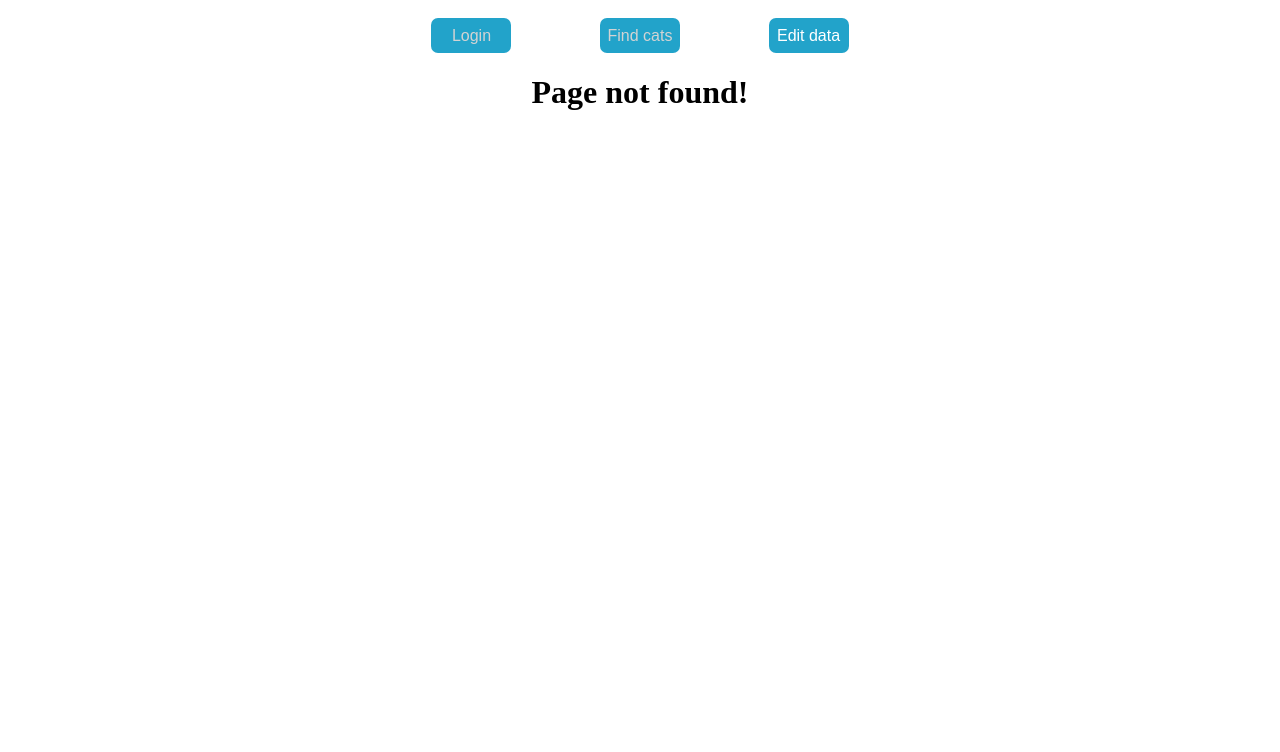
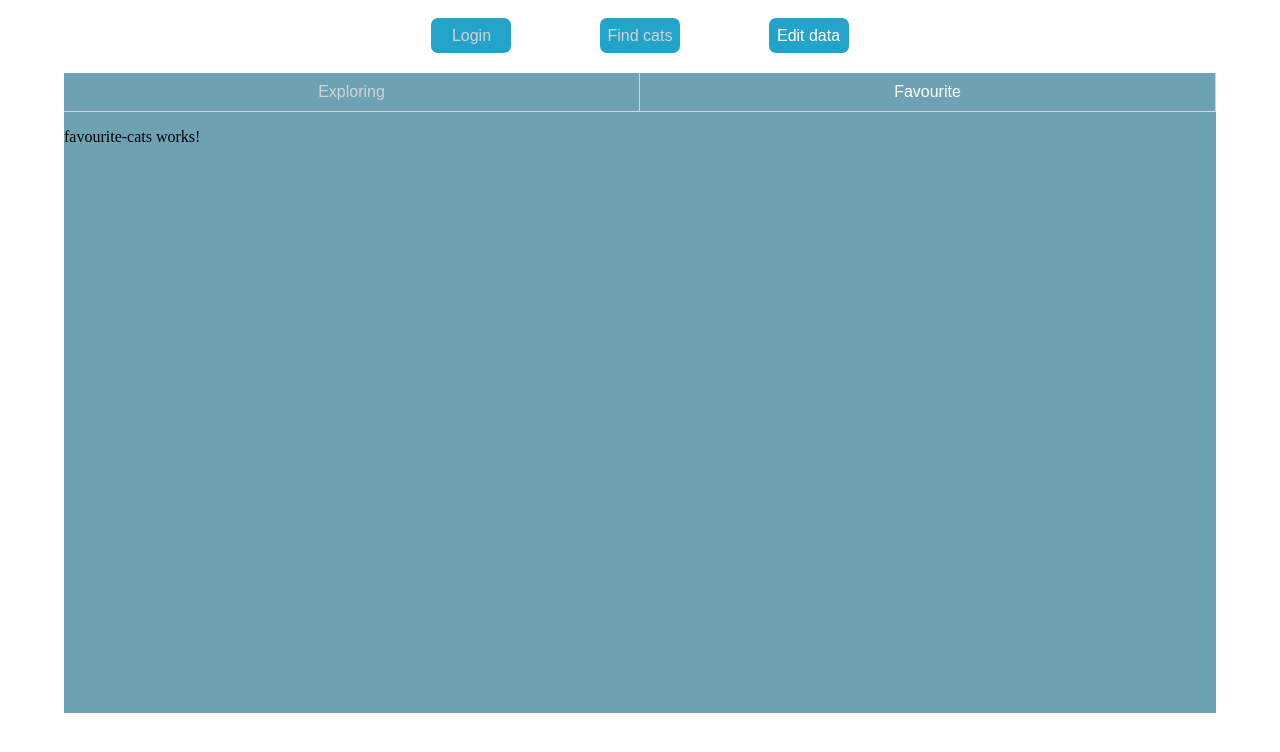
Before and after one commit to RadekeL/cat_data_angular, an Angular app: page /edit/favourite in a window 1280 px wide. Before the commit this address had no page. Shown: the top 752 px of the page. Built offline with nearby package versions, Linux system fonts and the light colour scheme.

Commit message:
Implement nested routing

```diff
--- a/src/app/app.module.ts
+++ b/src/app/app.module.ts
@@ -11,6 +11,8 @@ import { TemplateDrivenFormComponent } from "./components/login/template-driven-
 import { FormsModule, ReactiveFormsModule } from "@angular/forms";
 import { CatSearchFormComponent } from "./components/cat-search/cat-search-form/cat-search-form.component";
 import { CatInfoCardComponent } from "./components/cat-info-card/cat-info-card.component";
+import { ExploreCatsComponent } from './components/explore-cats/explore-cats.component';
+import { FavouriteCatsComponent } from './components/favourite-cats/favourite-cats.component';
 
 @NgModule({
   declarations: [
@@ -21,7 +23,9 @@ import { CatInfoCardComponent } from "./components/cat-info-card/cat-info-card.c
     PageNotFoundComponent,
     TemplateDrivenFormComponent,
     CatSearchFormComponent,
-    CatInfoCardComponent
+    CatInfoCardComponent,
+    ExploreCatsComponent,
+    FavouriteCatsComponent
   ],
   imports: [
     BrowserModule,
--- a/src/app/components/cat-data-editor/cat-data-editor.component.html
+++ b/src/app/components/cat-data-editor/cat-data-editor.component.html
@@ -1 +1,12 @@
-<p>cat-data-editor works!</p>
+<div class="catExplore">
+  <nav class="catExplore__nav">
+    <ul class="catExplore__list">
+      <li class="catExplore__element"><a class="catExplore__link" routerLinkActive='catExplore__link--active'
+          routerLink="explore">Exploring</a></li>
+      <li class="catExplore__element"><a class="catExplore__link" routerLinkActive='catExplore__link--active'
+          routerLink="favourite">Favourite</a></li>
+    </ul>
+  </nav>
+  <router-outlet></router-outlet>
+
+</div>
--- a/src/app/components/cat-data-editor/cat-data-editor.component.scss
+++ b/src/app/components/cat-data-editor/cat-data-editor.component.scss
@@ -0,0 +1,46 @@
+* {
+  padding: 0;
+  margin: 0;
+  box-sizing: border-box;
+}
+
+.catExplore {
+  width: 90vw;
+  height: 80vh;
+  background-color: #6DA2B3;
+  margin-top: 20px;
+
+  &__nav {}
+
+  &__list {
+    display: flex;
+    justify-content: space-around;
+    list-style-type: none;
+
+  }
+
+  &__element {
+    width: 100%;
+
+  }
+
+  &__link {
+    display: block;
+    width: 100%;
+    color: lightgrey;
+    font-family: Arial, Helvetica, sans-serif;
+    text-align: center;
+    text-decoration: none;
+    border-bottom: 1px solid lightgray;
+    padding: 10px;
+    transition: .8s;
+
+    &:first-child {
+      border-right: 1px solid lightgray;
+    }
+
+    &--active {
+      color: white;
+    }
+  }
+}
--- a/src/app/components/cat-data-editor/cat-data-editor.component.ts
+++ b/src/app/components/cat-data-editor/cat-data-editor.component.ts
@@ -1,15 +1,19 @@
-import { Component, OnInit } from '@angular/core';
+import { Component, OnInit } from "@angular/core";
+import { ActivatedRoute, Router } from "@angular/router";
 
 @Component({
-  selector: 'app-cat-data-editor',
-  templateUrl: './cat-data-editor.component.html',
-  styleUrls: ['./cat-data-editor.component.scss']
+  selector: "app-cat-data-editor",
+  templateUrl: "./cat-data-editor.component.html",
+  styleUrls: ["./cat-data-editor.component.scss"]
 })
 export class CatDataEditorComponent implements OnInit {
+  // constructor(private route: ActivatedRoute) {}
+  constructor() {}
 
-  constructor() { }
+  ngOnInit() {}
 
-  ngOnInit() {
-  }
-
+  //   this.route.paramMap.subscribe(param => {
+  //     console.log(param);
+  //   });
+  // }
 }
--- /dev/null
+++ b/src/app/components/explore-cats/explore-cats.component.html
@@ -0,0 +1 @@
+<p>explore-cats works!</p>
--- /dev/null
+++ b/src/app/components/explore-cats/explore-cats.component.ts
@@ -0,0 +1,28 @@
+import { Component, OnInit } from "@angular/core";
+import { ActivatedRoute, Router } from "@angular/router";
+
+@Component({
+  selector: "app-explore-cats",
+  templateUrl: "./explore-cats.component.html",
+  styleUrls: ["./explore-cats.component.scss"]
+})
+export class ExploreCatsComponent implements OnInit {
+  id;
+  sub;
+  constructor(
+    private _Activatedroute: ActivatedRoute,
+    private _router: Router // private _productService: ProductServie
+  ) {}
+
+  ngOnInit() {
+    this.sub = this._Activatedroute.parent.params.subscribe(params => {
+      this.id = params["id"];
+      // let products=this._productService.getProducts();
+      // this.product=products.find(p => p.productID==this.id);
+    });
+  }
+
+  ngOnDestroy() {
+    this.sub.unsubscribe();
+  }
+}
--- /dev/null
+++ b/src/app/components/favourite-cats/favourite-cats.component.html
@@ -0,0 +1 @@
+<p>favourite-cats works!</p>
--- /dev/null
+++ b/src/app/components/favourite-cats/favourite-cats.component.ts
@@ -0,0 +1,28 @@
+import { Component, OnInit } from "@angular/core";
+import { Router, ActivatedRoute } from "@angular/router";
+
+@Component({
+  selector: "app-favourite-cats",
+  templateUrl: "./favourite-cats.component.html",
+  styleUrls: ["./favourite-cats.component.scss"]
+})
+export class FavouriteCatsComponent implements OnInit {
+  id;
+  sub;
+  constructor(
+    private _Activatedroute: ActivatedRoute,
+    private _router: Router // private _productService:ProductService){
+  ) {}
+
+  ngOnInit() {
+    this.sub = this._Activatedroute.parent.params.subscribe(params => {
+      this.id = params["id"];
+      // let products = this._productService.getProducts();
+      // this.product = products.find(p => p.productID == this.id);
+    });
+  }
+
+  ngOnDestroy() {
+    this.sub.unsubscribe();
+  }
+}
```
Also changed, not shown: src/app/app-routing.module.ts (+14 -1 lines), src/app/components/explore-cats/explore-cats.component.scss (added), src/app/components/favourite-cats/favourite-cats.component.scss (added), 2 other files (tests, documents, lock files or other folders).
